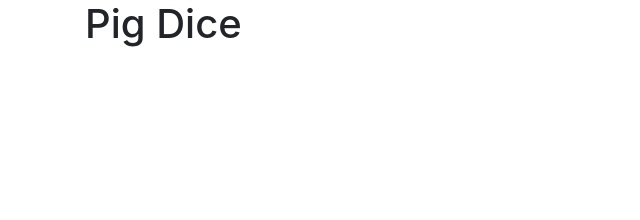
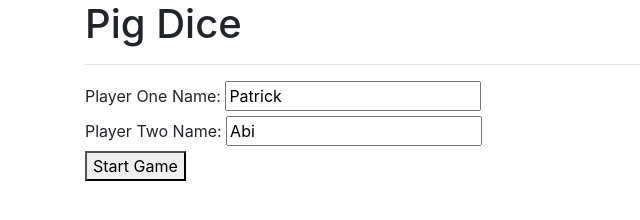
Before and after one commit to Patrick-Dolan/pig-dicev2, a plain HTML site: page index.html in a window 1280 px wide. Shown: the whole page, without its empty margins (0-640 px from the left). Drawn offline with nearby package versions, Linux system fonts and the light colour scheme.

Commit message:
add form to collect player names

```diff
--- a/index.html
+++ b/index.html
@@ -10,5 +10,17 @@
 </head>
 <body class="container">
   <h1>Pig Dice</h1>
+  <hr>
+  <div id="form-display">
+    <form id="player-name-form">
+      <label for="playerOneName">Player One Name:</label>
+      <input type="text" name="playerOneName" id="playerOneName" value="Patrick" required>
+      <br>
+      <label for="playerTwoName">Player Two Name:</label>
+      <input type="text" name="playerTwoName" id="playerTwoName" value="Abi" required>
+      <br>
+      <button type="submit">Start Game</button>
+    </form>
+  </div>
 </body>
 </html>
```
